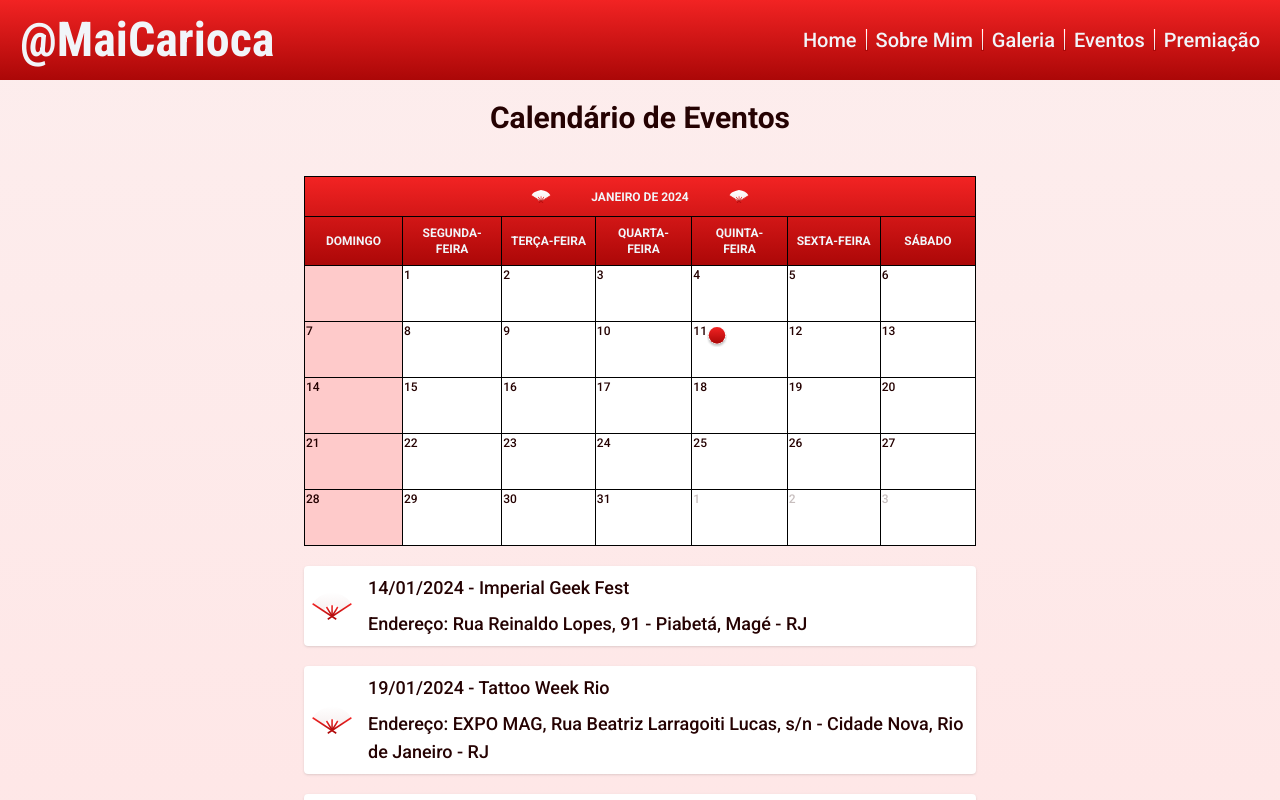
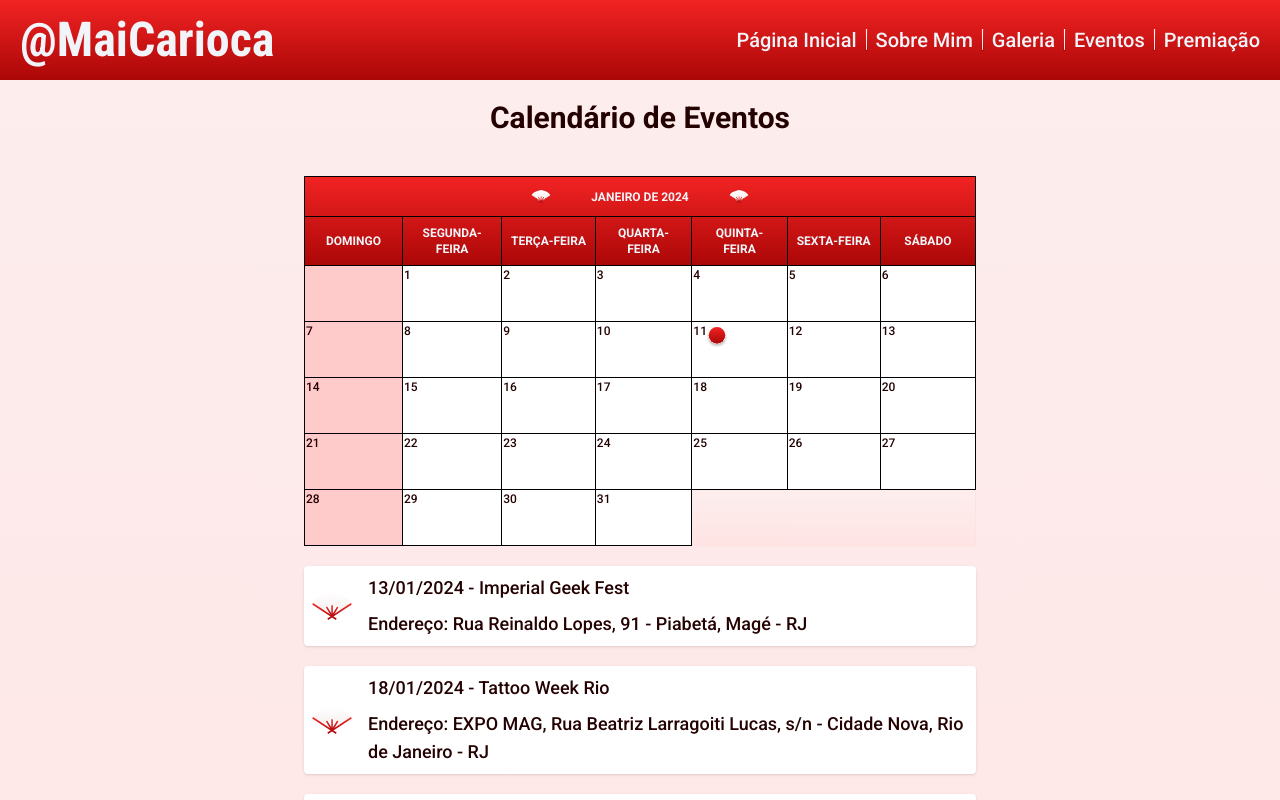
Before and after one commit to matheusLdev/maicarioca, a Next.js app: page /eventos in a window 1280 px wide. Shown: the top 800 px of the page. Built offline with nearby package versions, Linux system fonts and the light colour scheme.

Commit message:
build: correct timezone

```diff
--- a/src/app/eventos/page.tsx
+++ b/src/app/eventos/page.tsx
@@ -2,30 +2,37 @@ import Footer from '@/components/Footer/Footer';
 import Header from '@/components/Header/Header';
 import Calendar from '@/components/Calendar/Calendar';
 import Events from '@/components/Events/Events';
+import timeZone from '@/utilities/timeZone';
 
 export const events = [
     {
-        date: new Date(2024, 0, 14),
+        date: timeZone(new Date(2024, 0, 14)),
         title: 'Imperial Geek Fest',
         address: 'Rua Reinaldo Lopes, 91 - Piabetá, Magé - RJ',
     },
     {
-        date: new Date(2024, 0, 19),
+        date: timeZone(new Date(2024, 0, 19)),
         title: 'Tattoo Week Rio',
         address:
             'EXPO MAG, Rua Beatriz Larragoiti Lucas, s/n - Cidade Nova, Rio de Janeiro - RJ',
     },
     {
-        date: new Date(2024, 0, 20),
+        date: timeZone(new Date(2024, 0, 20)),
         title: 'Tattoo Week Rio',
         address:
             'EXPO MAG, Rua Beatriz Larragoiti Lucas, s/n - Cidade Nova, Rio de Janeiro - RJ',
     },
     {
-        date: new Date(2024, 0, 21),
+        date: timeZone(new Date(2024, 0, 21)),
         title: 'Tattoo Week Rio',
         address:
             'EXPO MAG, Rua Beatriz Larragoiti Lucas, s/n - Cidade Nova, Rio de Janeiro - RJ',
+    },
+    {
+        date: timeZone(new Date(2024, 1, 2)),
+        title: 'Bailão Geek',
+        address:
+            'Mansão L&D, Rua André Cavalcanti, 58 - Centro, Rio de Janeiro - RJ',
     },
 ];
 const Event = () => {
--- a/src/components/Calendar/Weeks/Weeks.tsx
+++ b/src/components/Calendar/Weeks/Weeks.tsx
@@ -74,16 +74,15 @@ const Weeks: React.FC<WeeksProps> = ({ daysArray, currentMonth, events }) => {
                     currentWeek.push(
                         <td
                             key={`empty-${i + j}`}
-                            className='h-14 border border-black text-right opacity-25'
-                        >
-                            <div className='h-full flex justify-start items-start'>
-                                {j + 1}
-                            </div>
-                        </td>
+                            className='h-14 bg-gradient-pulse'
+                        ></td>
                     );
                 }
                 weeks.push(
-                    <tr key={weeks.length} className='h-14 border border-black'>
+                    <tr
+                        key={weeks.length}
+                        className='h-14 border border-red-100'
+                    >
                         {currentWeek}
                     </tr>
                 );
--- a/src/components/Events/Events.tsx
+++ b/src/components/Events/Events.tsx
@@ -15,7 +15,7 @@ const Events: React.FC<EventsProps> = ({ events }) => {
         const eventDate =
             typeof date === 'string' ? parseDateString(date) : date;
 
-        const day = eventDate.getDate();
+        const day = ('0' + eventDate.getDate()).slice(-2);
         const month = ('0' + (eventDate.getMonth() + 1)).slice(-2);
         const year = eventDate.getFullYear();
         return `${day}/${month}/${year}`;
--- a/src/components/Header/Header.tsx
+++ b/src/components/Header/Header.tsx
@@ -1,7 +1,5 @@
 'use client';
-import Link from 'next/link';
 import { useEffect, useState } from 'react';
-import { roboto_condensed } from '@/app/fonts';
 import Navigation from './Navigation/Navigation';
 
 export default function Header() {
@@ -31,13 +29,6 @@ export default function Header() {
                 ${visible ? 'translate-y-0' : '-translate-y-full'}
             `}
         >
-            <Link href='#inicio'>
-                <h1
-                    className={`${roboto_condensed.className} text-4xl md:text-5xl hover:text-seal-brown hover:duration-500`}
-                >
-                    @MaiCarioca
-                </h1>
-            </Link>
             <Navigation />
         </header>
     );
--- a/src/components/Header/Navigation/Navigation.tsx
+++ b/src/components/Header/Navigation/Navigation.tsx
@@ -1,4 +1,5 @@
 import { useState } from 'react';
+import { roboto_condensed } from '@/app/fonts';
 import Image from 'next/image';
 import Link from 'next/link';
 import Fan from '../../../../public/assets/icons/closed-fan.svg';
@@ -9,7 +10,7 @@ import MenuMobile from '../MenuMobile/MenuMobile';
 export default function Navigation() {
     const [menuOpen, setMenuOpen] = useState(false);
     const navigationItems = [
-        { title: 'Home', url: '/' },
+        { title: 'Página Inicial', url: '/' },
         { title: 'Sobre Mim', url: '/sobre' },
         { title: 'Galeria', url: '/galeria' },
         { title: 'Eventos', url: '/eventos' },
@@ -21,6 +22,14 @@ export default function Navigation() {
     };
 
     return (
+        <>
+            <Link href='#inicio' onClick={toggleMenu}>
+                <h1
+                    className={`${roboto_condensed.className} text-4xl md:text-5xl hover:text-seal-brown hover:duration-500`}
+                >
+                    @MaiCarioca
+                </h1>
+            </Link>
             <nav>
                 <div className='md:hidden'>
                     <button onClick={toggleMenu}>
@@ -38,10 +47,10 @@ export default function Navigation() {
                 />
                 <ul className={`hidden md:flex md:gap-2`}>
                     {navigationItems.map(({ title, url }, index) => (
-                    <li key={index} className='flex gap-2'>
+                        <li key={index} className='flex items-center gap-2'>
                             <Link
                                 href={url}
-                            className='hover:text-seal-brown hover:duration-500'
+                                className='text-center hover:text-seal-brown hover:duration-500'
                             >
                                 {title}
                             </Link>
@@ -52,5 +61,6 @@ export default function Navigation() {
                     ))}
                 </ul>
             </nav>
+        </>
     );
 }
--- /dev/null
+++ b/src/utilities/timeZone.tsx
@@ -0,0 +1,14 @@
+export default function timeZone(data: Date): Date {
+    const offsetCurrent = data.getTimezoneOffset();
+    const offsetSaoPaulo = 3 * 60;
+
+    if (offsetCurrent === offsetSaoPaulo) {
+        return data;
+    } else {
+        const timestamp = data.getTime();
+        const offsetWashington = -5 * 60;
+        const differenceOffset = offsetSaoPaulo - offsetWashington;
+        const newTimestamp = timestamp - differenceOffset * 60 * 1000;
+        return new Date(newTimestamp);
+    }
+}
```
Lines whose indentation alone changed are shown as unchanged.
